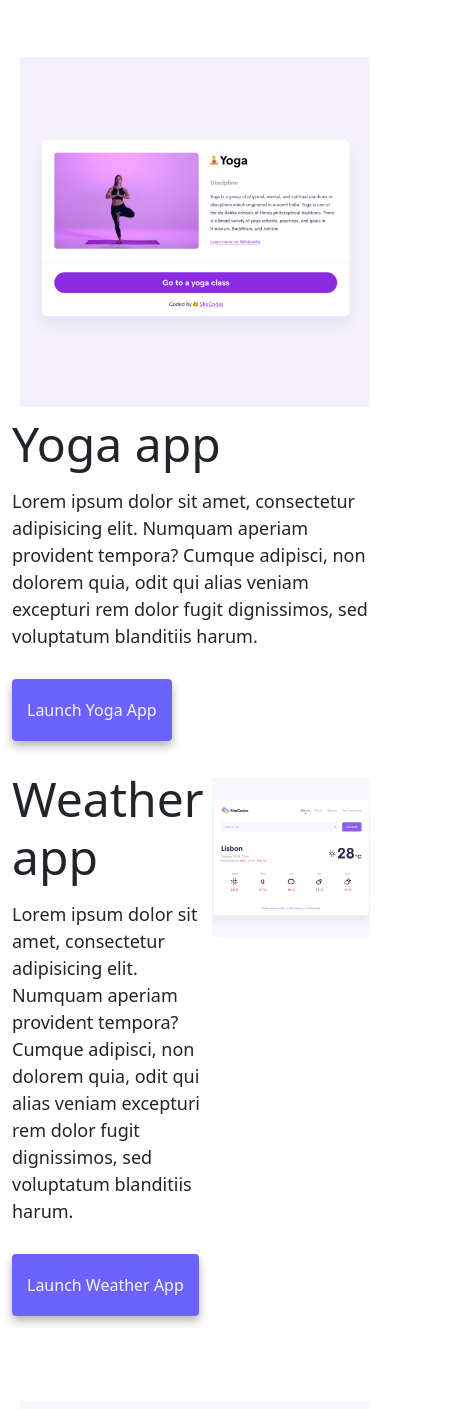
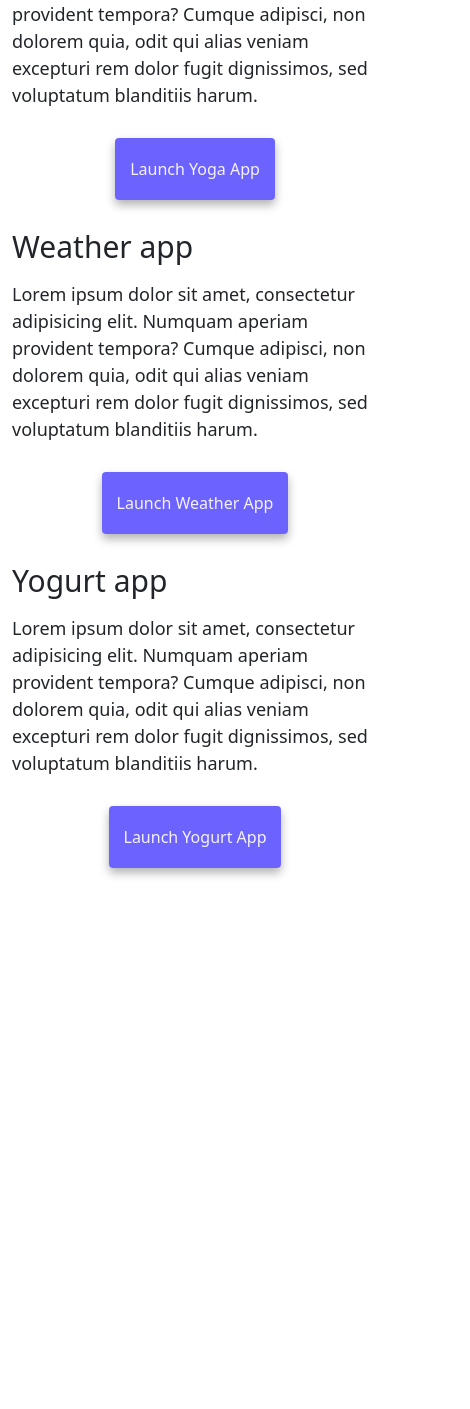
Before and after one commit to k5enia/portfolio, a website: page index.html in a window 390 px wide. Shown: the part 591-2000 px from the top of the page, 470 px wide, since content can reach past the window. After the commit the page ends 1488 px from the top, so only its background shows below. Drawn offline with nearby package versions, Linux system fonts and the light colour scheme.

Commit message:
Added Bootstrap utility classes & CSS

```diff
--- a/index.html
+++ b/index.html
@@ -54,51 +54,66 @@
     <div class="container">
       <div class="row">
         <div class="col-md-6">
-          <img src="/images/yoga.png" class="img-fluid p-2 rounded" />
+          <img
+            src="/images/yoga.png"
+            class="img-fluid p-2 rounded d-none d-sm-block"
+          />
         </div>
         <div class="col-md-6">
           <h2 class="mb-3">Yoga app</h2>
-          <p class="text-start">
+          <p class="paragraph">
             Lorem ipsum dolor sit amet, consectetur adipisicing elit. Numquam
             aperiam provident tempora? Cumque adipisci, non dolorem quia, odit
             qui alias veniam excepturi rem dolor fugit dignissimos, sed
             voluptatum blanditiis harum.
           </p>
-          <div class="mt-5">
+          <div class="mt-5 center-link">
             <a href="#" class="app-link"> Launch Yoga App</a>
           </div>
         </div>
       </div>
-      <div class="d-flex flex-row-reverse mt-5">
-        <div class="col-md-6">
-          <img src="/images/weather.png" class="img-fluid p-2 rounded" />
+      <div class="row mt-5">
+        <div class="col-md-6 d-md-none d-sm-block">
+          <img
+            src="/images/weather.png"
+            class="img-fluid p-2 rounded d-none d-sm-block"
+          />
         </div>
         <div class="col-md-6">
           <h2 class="mb-3">Weather app</h2>
-          <p class="text-start">
+          <p class="paragraph">
             Lorem ipsum dolor sit amet, consectetur adipisicing elit. Numquam
             aperiam provident tempora? Cumque adipisci, non dolorem quia, odit
             qui alias veniam excepturi rem dolor fugit dignissimos, sed
             voluptatum blanditiis harum.
           </p>
-          <div class="mt-5 mb-5">
+          <div class="mt-5 center-link">
             <a href="#" class="app-link"> Launch Weather App</a>
           </div>
+        </div>
+        <div class="col-md-6 d-sm-none d-md-block">
+          <img
+            src="/images/weather.png"
+            class="img-fluid p-2 rounded d-none d-sm-block"
+          />
         </div>
       </div>
       <div class="row mt-5">
         <div class="col-md-6">
-          <img src="/images/yogurt.png" class="img-fluid p-2 rounded" />
+          <img
+            src="/images/yogurt.png"
+            class="img-fluid p-2 rounded d-none d-sm-block"
+          />
         </div>
         <div class="col-md-6">
           <h2 class="mb-3">Yogurt app</h2>
-          <p class="text-start">
+          <p class="paragraph">
             Lorem ipsum dolor sit amet, consectetur adipisicing elit. Numquam
             aperiam provident tempora? Cumque adipisci, non dolorem quia, odit
             qui alias veniam excepturi rem dolor fugit dignissimos, sed
             voluptatum blanditiis harum.
           </p>
-          <div class="mt-5 mb-5">
+          <div class="mt-5 mb-5 center-link">
             <a href="#" class="app-link"> Launch Yogurt App</a>
           </div>
         </div>
--- a/style.css
+++ b/style.css
@@ -98,3 +98,28 @@ p {
   box-shadow: var(--box-shadow);
   text-decoration: none;
 }
+
+@media (max-width: 576px) {
+  h1 {
+    font-size: 60px;
+    line-height: 1;
+  }
+
+  h2 {
+    font-size: 30px;
+  }
+
+  h3 {
+    font-size: 18px;
+    line-height: 2;
+  }
+
+  .paragraph {
+    text-align: left;
+  }
+
+  .center-link {
+    display: block;
+    text-align: center;
+  }
+}
```
